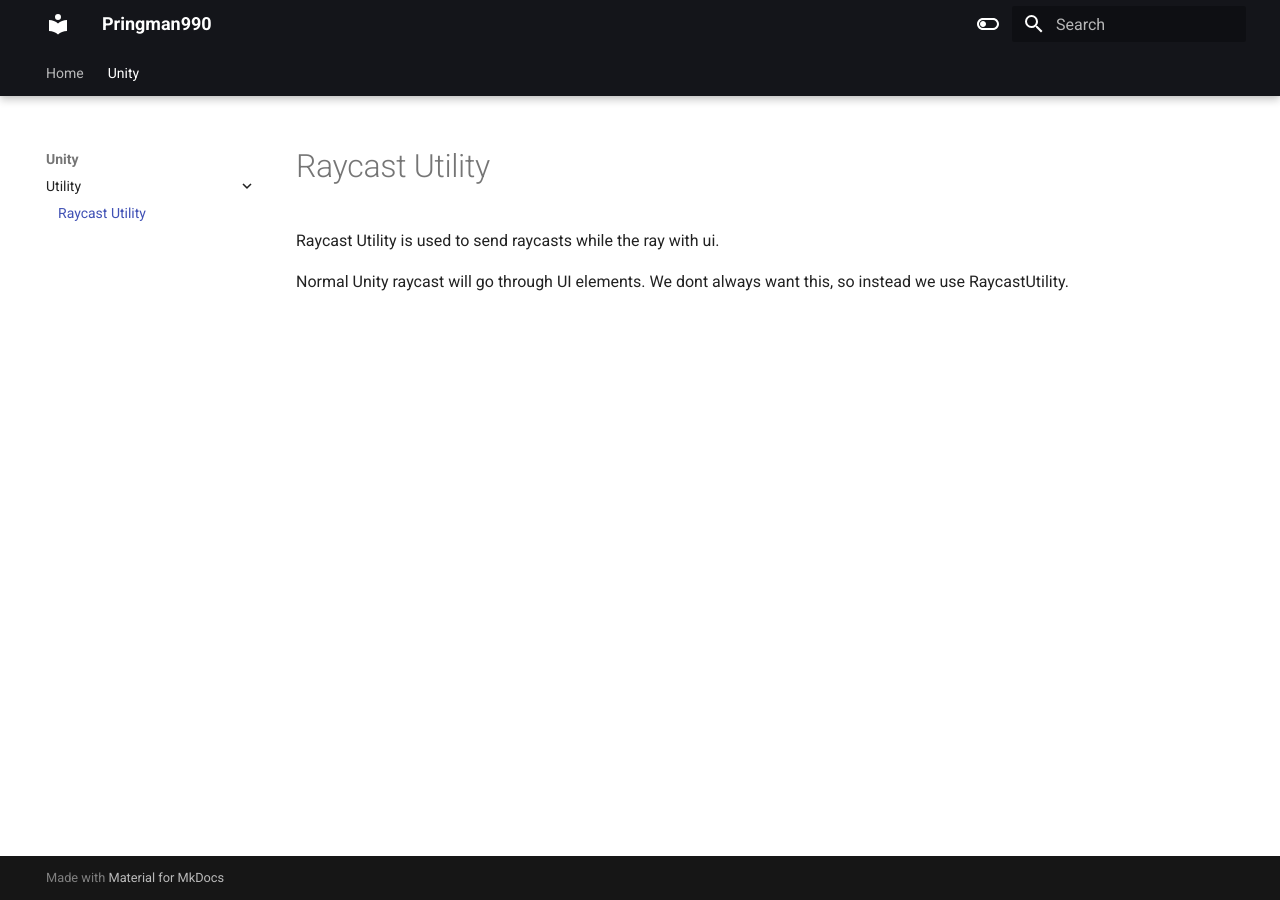
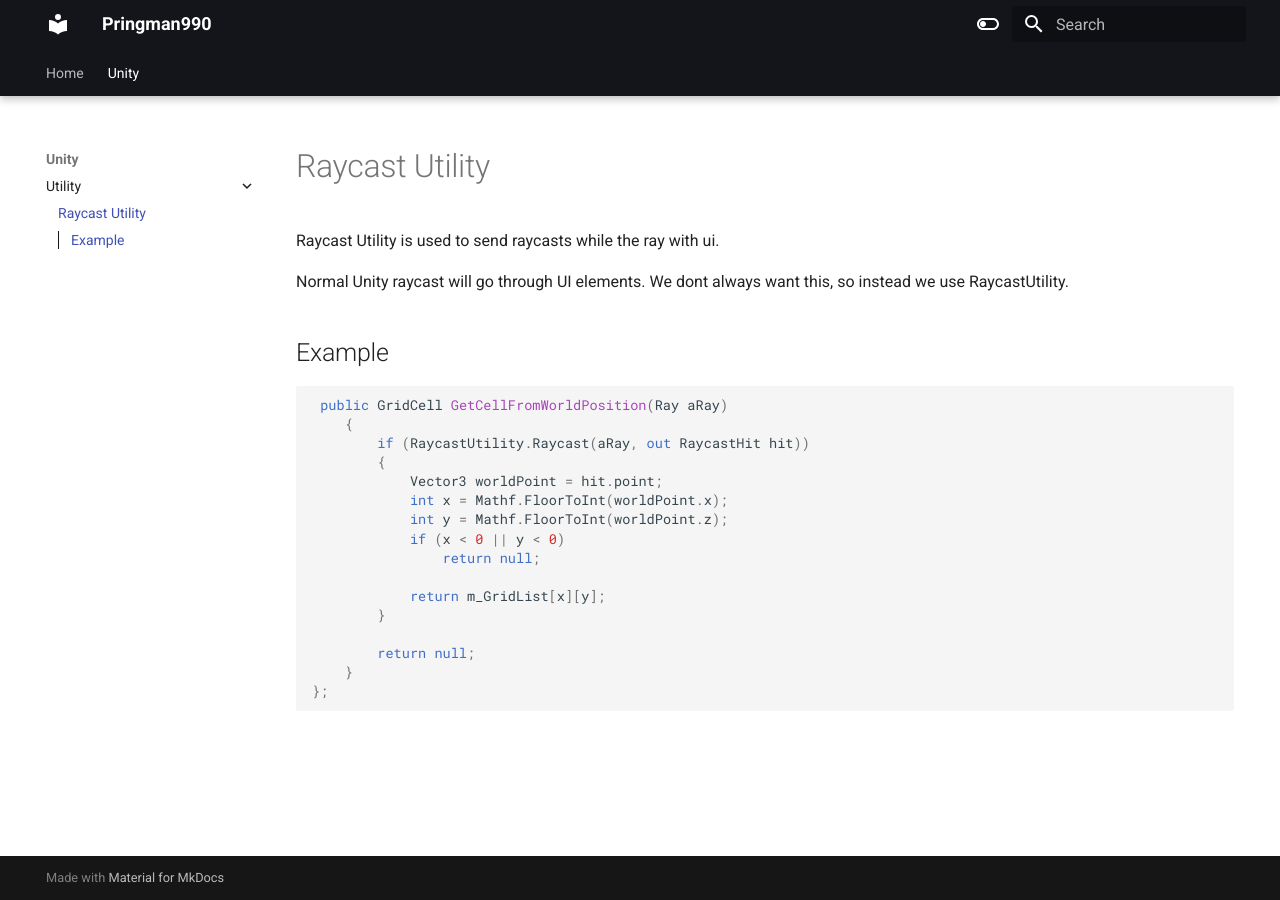
Before and after one commit to Pringman990/Pringman990.github.io, an MkDocs documentation site: the page built from docs/Unity/Utility/RaycastUtility.md, in a window 1280 px wide. Built offline with MkDocs 1.6.1 and Material for MkDocs 9.7.7, drawn with Linux system fonts in a browser that asks for light colours.

Commit message:
Update RaycastUtility.md

````diff
--- a/docs/Unity/Utility/RaycastUtility.md
+++ b/docs/Unity/Utility/RaycastUtility.md
@@ -3,3 +3,23 @@
 Raycast Utility is used to send raycasts while the ray with ui.
 
 Normal Unity raycast will go through UI elements. We dont always want this, so instead we use RaycastUtility.
+
+## Example
+```c#
+ public GridCell GetCellFromWorldPosition(Ray aRay)
+    {
+        if (RaycastUtility.Raycast(aRay, out RaycastHit hit))
+        {
+            Vector3 worldPoint = hit.point;
+            int x = Mathf.FloorToInt(worldPoint.x);
+            int y = Mathf.FloorToInt(worldPoint.z);
+            if (x < 0 || y < 0)
+                return null;
+
+            return m_GridList[x][y];
+        }
+
+        return null;
+    }
+};
+```
````
